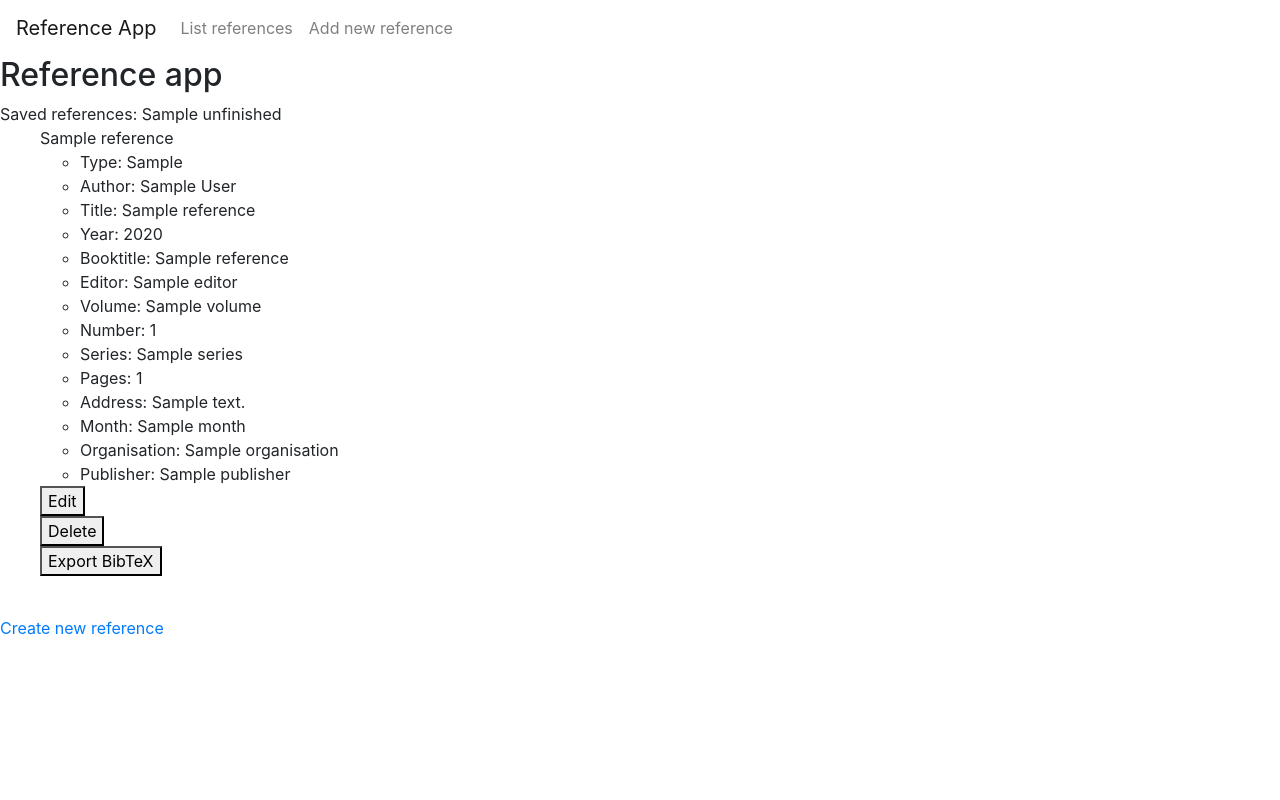
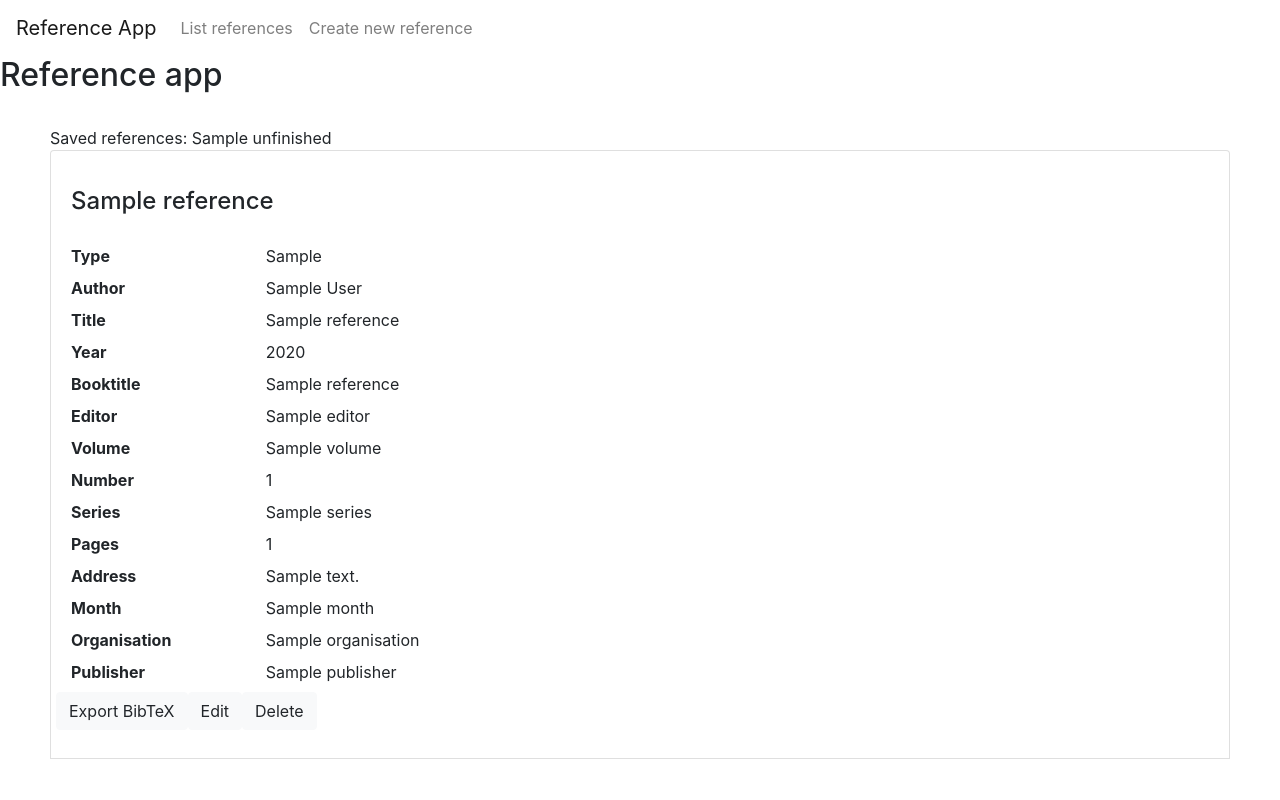
Before and after one commit to Eeritvan/ohtu-tiistai, a Flask app: template src/templates/index.html in a window 1280 px wide. Run offline with Flask 3, Linux system fonts and the light colour scheme; the template is opened without the code that fills it: most values are stand-ins (such as "Sample title", 1, 10 or a date in 2020); some libraries are stand-ins or nearby versions.

Commit message:
first layout for list

```diff
--- a/src/static/layout.css
+++ b/src/static/layout.css
@@ -2,3 +2,8 @@
 input {
   width: 400px;
 }
+#referencelist {
+
+    margin-left: 50px;
+    margin-right: 50px;
+}
--- a/src/templates/index.html
+++ b/src/templates/index.html
@@ -18,48 +18,101 @@ Reference app
 {% endif %}
 {% endwith %}
 
+<div id="referencelist">
 <div>
+  <br>
   Saved references: {{ unfinished }}
 </div>
-<ul>
+<ul class="list-group">
   {% for reference in references %}
-    <li style="display: flex">
+  <li class="list-group-item d-flex justify-content-between align-items-center" style="display: flex">
     <div>
-        {{reference.title}}
-        <ul>
-          <li> Type: {{reference.ref_type}}</li>
-          <li> Author: {{reference.author}}</li>
-          <li> Title: {{reference.title}}</li>
-          <li> Year: {{reference.year}}</li>
-          <li> Booktitle: {{reference.booktitle}}</li>
-          <li> Editor: {{reference.editor}}</li>
-          <li> Volume: {{reference.volume}}</li>
-          <li> Number: {{reference.number}}</li>
-          <li> Series: {{reference.series}}</li>
-          <li> Pages: {{reference.pages}}</li>
-          <li> Address: {{reference.address}}</li>
-          <li> Month: {{reference.month}}</li>
-          <li> Organisation: {{reference.organisation}}</li>
-          <li> Publisher: {{reference.publisher}}</li>
-        </ul>
+      <br>
+      <h4 class="mb-1"> {{reference.title}}</h4>
+      <br>
+
+      <dl class="row">
+
+        <dt class="col-sm-2"> Type </dt>
+        <dd class="col-sm-10"> {{reference.ref_type}}</dd>
+
+        <dt class="col-sm-2"> Author </dt>
+        <dd class="col-sm-10"> {{reference.author}}</dd>
+
+        <dt class="col-sm-2"> Title </dt>
+        <dd class="col-sm-10"> {{reference.title}}</dd>
+
+        <dt class="col-sm-2"> Year </dt>
+        <dd class="col-sm-10"> {{reference.year}}</dd>
+
+        <dt class="col-sm-2"> Booktitle </dt>
+        <dd class="col-sm-10"> {{reference.booktitle}}</dd>
+
+
+        {% if reference.editor %}
+        <dt class="col-sm-2"> Editor </dt>
+        <dd class="col-sm-10"> {{reference.editor}}</dd>
+        {% endif %}
+
+        {% if reference.volume %}
+        <dt class="col-sm-2"> Volume </dt>
+        <dd class="col-sm-10"> {{reference.volume}}</dd>
+        {% endif %}
+
+        {% if reference.number %}
+        <dt class="col-sm-2"> Number </dt>
+        <dd class="col-sm-10"> {{reference.number}}</dd>
+        {% endif %}
+
+        {% if reference.series %}
+        <dt class="col-sm-2"> Series </dt>
+        <dd class="col-sm-10"> {{reference.series}}</dd>
+        {% endif %}
+
+        {% if reference.pages %}
+        <dt class="col-sm-2"> Pages </dt>
+        <dd class="col-sm-10"> {{reference.pages}}</dd>
+        {% endif %}
+
+        {% if reference.address%}
+        <dt class="col-sm-2"> Address </dt>
+        <dd class="col-sm-10"> {{reference.address}}</dd>
+        {% endif %}
+
+        {% if reference.month %}
+        <dt class="col-sm-2"> Month </dt>
+        <dd class="col-sm-10"> {{reference.month}}</dd>
+        {% endif %}
+
+        {% if reference.organisation %}
+        <dt class="col-sm-2"> Organisation </dt>
+        <dd class="col-sm-10"> {{reference.organisation}}</dd>
+        {% endif %}
+
+        {% if reference.publisher %}
+        <dt class="col-sm-2"> Publisher </dt>
+        <dd class="col-sm-10"> {{reference.publisher}}</dd>
+        {% endif %}
+
+
+        </form>
+        <form action="/export_bibtex/{{reference.id}}" method="GET">
+          <button type="submit" class="btn btn-light">Export BibTeX</button>
+        </form>
         <form action="/edit_reference/{{reference.id}}" method="GET">
-          <button type="submit"> Edit </button>
+          <button type="submit" class="btn btn-light"> Edit </button>
         </form>
         <form action="/delete_reference/{{reference.id}}" method="POST">
-          <button type="submit"> Delete </button>
+          <button type="submit" class="btn btn-light"> Delete </button>
         </form>
-        </form>
-        <form action="/export_bibtex/{{reference.id}}" method="GET">
-          <button type="submit">Export BibTeX</button>
-        </form>
+
+
+      </dl>
+
     </div>
   </li>
   <br>
   {% endfor %}
 </ul>
-
-<div>
-  <a href="/new_reference">Create new reference</a>
 </div>
-
 {% endblock %}
--- a/src/templates/layout.html
+++ b/src/templates/layout.html
@@ -15,7 +15,7 @@
         <a class="nav-link" href="/">List references</a>
       </li>
       <li class="nav-item">
-        <a class="nav-link" href="/new_reference">Add new reference</a>
+        <a class="nav-link" href="/new_reference">Create new reference</a>
       </li>
     </ul>
   </nav>
```
Lines whose indentation alone changed are shown as unchanged.
